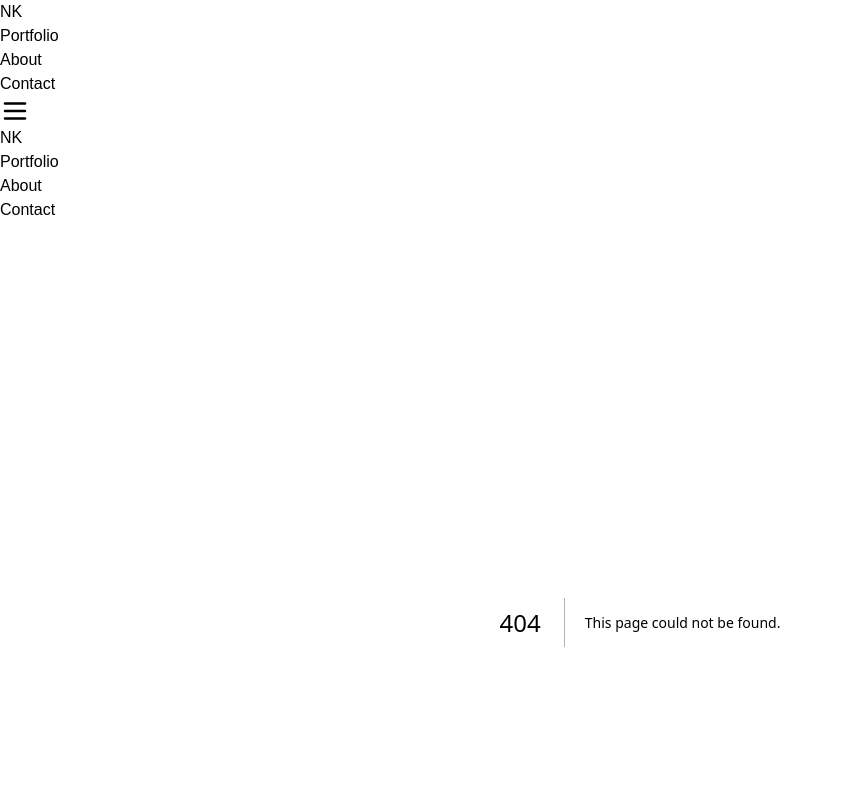
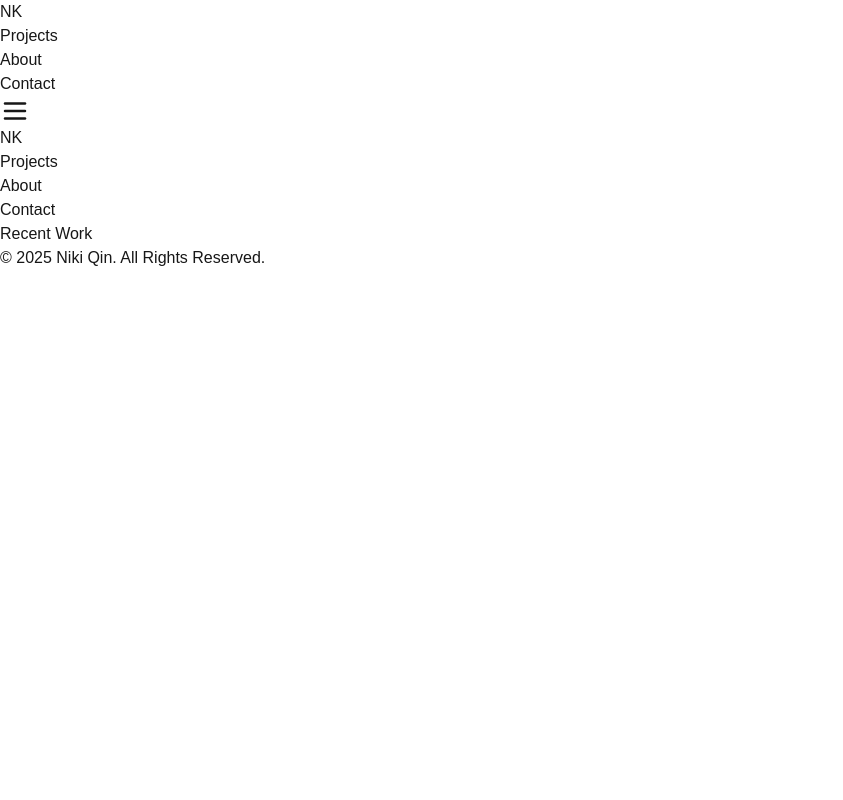
Before and after one commit to Nkkkiq/IRENE, a Next.js app: page /projects in a window 1280 px wide. Before the commit this address had no page. Shown: the top 800 px of the page, without its empty margins (0-843 px from the left). Built offline with nearby package versions, Linux system fonts and the light colour scheme.

Commit message:
rename nav item

```diff
--- a/src/app/components/navigation.tsx
+++ b/src/app/components/navigation.tsx
@@ -14,7 +14,7 @@ const Navbar = () => {
   };
 
   // Array containing navigation items
-  const navItems = ["Portfolio", "About", "Contact"].map((item, index) => {
+  const navItems = ["Projects", "About", "Contact"].map((item, index) => {
     return { id: index, text: item, link: `/${item.toLowerCase()}` };
   });
 
--- /dev/null
+++ b/src/app/projects/page.tsx
@@ -0,0 +1,7 @@
+export default function Projects() {
+  return (
+    <div className="flex flex-col items-center justify-items-center">
+      <span className="text-4xl tracking-[0.5rem] text-white">Recent Work</span>
+    </div>
+  );
+}
```
Also changed, not shown: src/app/portfolio/page.tsx (deleted, +0 -9 lines).
